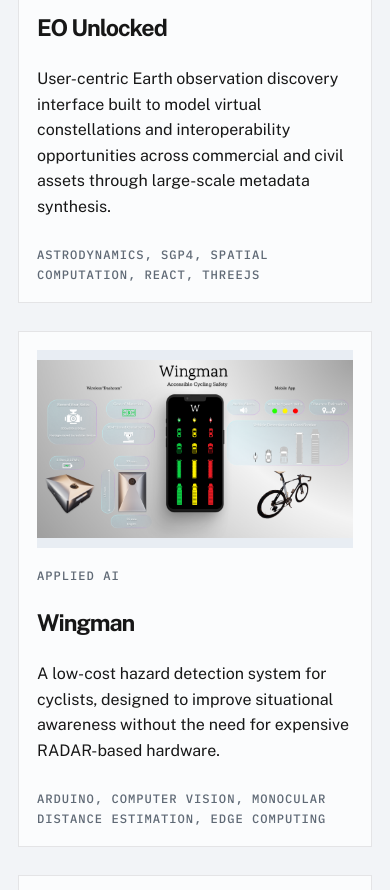
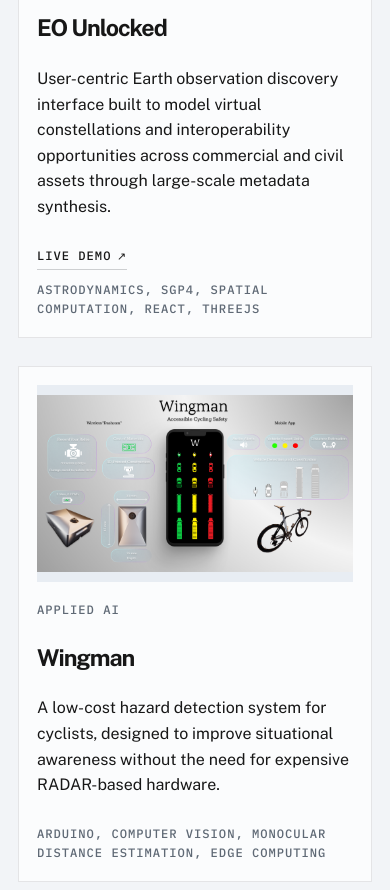
Before and after one commit to benjamin-shapiro/benjamin-shapiro.github.io, a Jekyll site: the page built from _pages/home.md, in a window 390 px wide, cut to the strip 1594-2484 px from the top of the page. Built offline with Jekyll 4.4.1, drawn with Linux system fonts in a browser that asks for light colours; some of the changed text lies outside the part shown.

Commit message:
Refine Astro mosaic and EO navigation

```diff
--- a/_pages/home.md
+++ b/_pages/home.md
@@ -49,17 +49,18 @@ title: Home
   </div>
 
   <div class="project-grid">
-    <a class="project-card" href="https://eo-unlocked.onrender.com" target="_blank" rel="noopener noreferrer">
-      <div class="project-card__media">
+    <article class="project-card">
+      <a class="project-card__media" href="/Geo#eo-unlocked" aria-label="View the EO Unlocked project">
         <img src="/Images/EOUnlocked1.gif" alt="EO Unlocked Earth observation visualization" />
-      </div>
+      </a>
       <div class="project-card__body">
         <p class="project-card__eyebrow ui-label">Earth observation</p>
-        <h3 class="project-card__title">EO Unlocked</h3>
+        <h3 class="project-card__title"><a href="/Geo#eo-unlocked">EO Unlocked</a></h3>
         <p>User-centric Earth observation discovery interface built to model virtual constellations and interoperability opportunities across commercial and civil assets through large-scale metadata synthesis.</p>
+        <a class="live-demo-link ui-label" href="https://eo-unlocked.onrender.com" target="_blank" rel="noopener noreferrer">Live demo</a>
         <p class="project-card__meta ui-label">Astrodynamics, SGP4, spatial computation, React, ThreeJS</p>
       </div>
-    </a>
+    </article>
 
     <a class="project-card" href="/AI#wingman">
       <div class="project-card__media project-card__media--contain">
@@ -99,16 +100,20 @@ title: Home
 
     <a class="project-card project-card--centered" href="https://bshapirophoto.com/astro" target="_blank" rel="noopener noreferrer">
       <div class="project-card__media project-card__mosaic" role="img" aria-label="Mosaic of Benjamin Shapiro astrophotography">
-        <img src="/Images/AstroStarTrails.jpg" alt="" loading="lazy" />
-        <img src="/Images/AstroMilkyWay.jpg" alt="" loading="lazy" />
-        <img src="/Images/AstroEclipse.jpg" alt="" loading="lazy" />
-        <img src="/Images/AstroLightPainting.jpg" alt="" loading="lazy" />
+        <div class="project-card__mosaic-row project-card__mosaic-row--top">
+          <img src="/Images/AstroStarTrails.jpg" alt="" loading="lazy" />
+          <img src="/Images/AstroMilkyWay.jpg" alt="" loading="lazy" />
+        </div>
+        <div class="project-card__mosaic-row project-card__mosaic-row--bottom">
+          <img src="/Images/AstroEclipse.jpg" alt="" loading="lazy" />
+          <img src="/Images/AstroLightPainting.jpg" alt="" loading="lazy" />
+        </div>
       </div>
       <div class="project-card__body">
         <p class="project-card__eyebrow ui-label">Photography</p>
         <h3 class="project-card__title">Astrophotography</h3>
         <p>Night-sky photography from my travels, capturing eclipses, star fields, and the Milky Way across remote landscapes.</p>
-        <p class="project-card__meta ui-label">Long-exposure photography, low-light composition, night-sky imaging, post-processing</p>
+        <p class="project-card__meta ui-label">Long-exposure photography, low-light composition, field technique, post-processing</p>
       </div>
     </a>
   </div>
--- a/assets/main.scss
+++ b/assets/main.scss
@@ -268,17 +268,34 @@ iframe {
 
 .project-card__mosaic {
   display: grid;
-  grid-template-columns: repeat(2, minmax(0, 1fr));
-  grid-template-rows: repeat(2, minmax(0, 1fr));
-  gap: 3px;
-  padding: 3px;
+  grid-template-rows: minmax(0, 41.3fr) minmax(0, 58.7fr);
+  aspect-ratio: 7 / 5;
+  gap: 0;
+  padding: 0;
   background: #080b10;
+}
+
+.project-card__mosaic-row {
+  display: grid;
+  min-width: 0;
+  min-height: 0;
+  gap: 0;
+  overflow: hidden;
+}
+
+.project-card__mosaic-row--top {
+  grid-template-columns: minmax(0, 43fr) minmax(0, 57fr);
+}
+
+.project-card__mosaic-row--bottom {
+  grid-template-columns: minmax(0, 56fr) minmax(0, 44fr);
 }
 
 .project-card__mosaic img {
   min-width: 0;
+  min-height: 0;
   background: #080b10;
-  object-fit: contain;
+  object-fit: cover;
 }
 
 .project-card__body {
@@ -303,6 +320,38 @@ iframe {
 .project-card__text-link:focus-visible {
   color: var(--ink);
 }
+
+.live-demo-link {
+  display: inline-flex;
+  align-items: center;
+  width: fit-content;
+  gap: 0.45em;
+  padding: 1px 0 3px;
+  color: var(--ink);
+  text-decoration: none;
+  border-bottom: 1px solid var(--line-strong);
+  transition: border-color 160ms ease, color 160ms ease;
+}
+
+.prose .live-demo-link {
+  text-decoration: none;
+}
+
+.project-section > .live-demo-link {
+  margin: 0 0 1.2rem;
+}
+
+.live-demo-link::after {
+  content: "↗";
+  font-size: 0.9em;
+  line-height: 1;
+}
+
+.live-demo-link:hover,
+.live-demo-link:focus-visible {
+  border-color: var(--ink);
+}
+
 .project-card__body p:last-of-type,
 .project-card__meta {
   margin: 0;
@@ -489,6 +538,14 @@ iframe {
   line-height: 1.55;
 }
 
+.photo-intro a,
+.photo-strip__note a {
+  -webkit-text-decoration-skip: none;
+  text-decoration-skip-ink: none;
+  text-underline-offset: 0.18em;
+}
+
+
 @media (max-width: 960px) {
   .hero,
   .project-grid,
@@ -557,6 +614,13 @@ iframe {
     padding-top: 44px;
   }
 
+  .photo-strip {
+    gap: 12px;
+    margin-top: 1rem;
+    margin-bottom: 1rem;
+  }
+
+
   iframe {
     min-height: 420px;
   }
```
Also changed, not shown: _pages/creative.md (+1 -1 lines), _pages/geo.md (+1 -0 lines).
